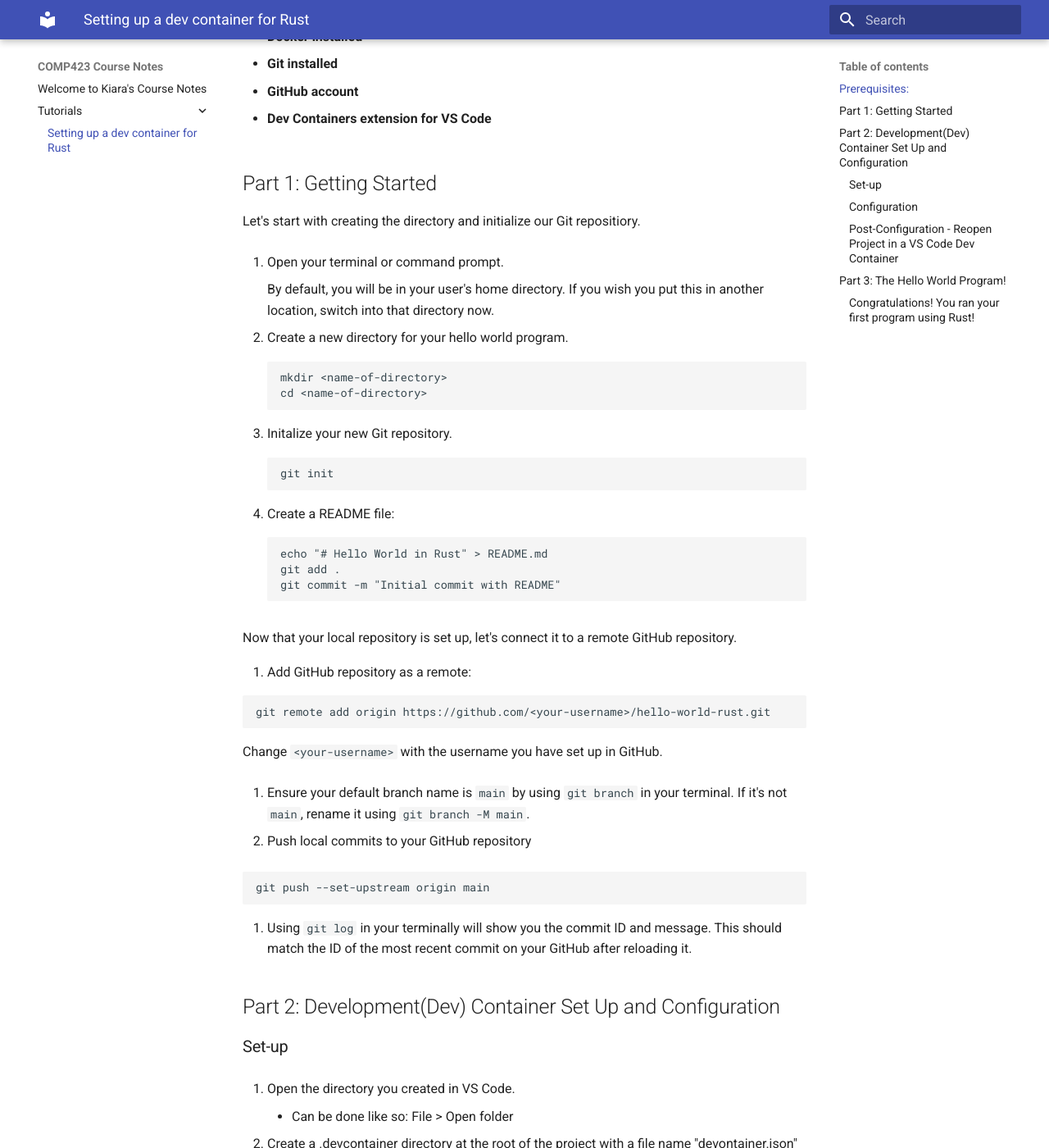
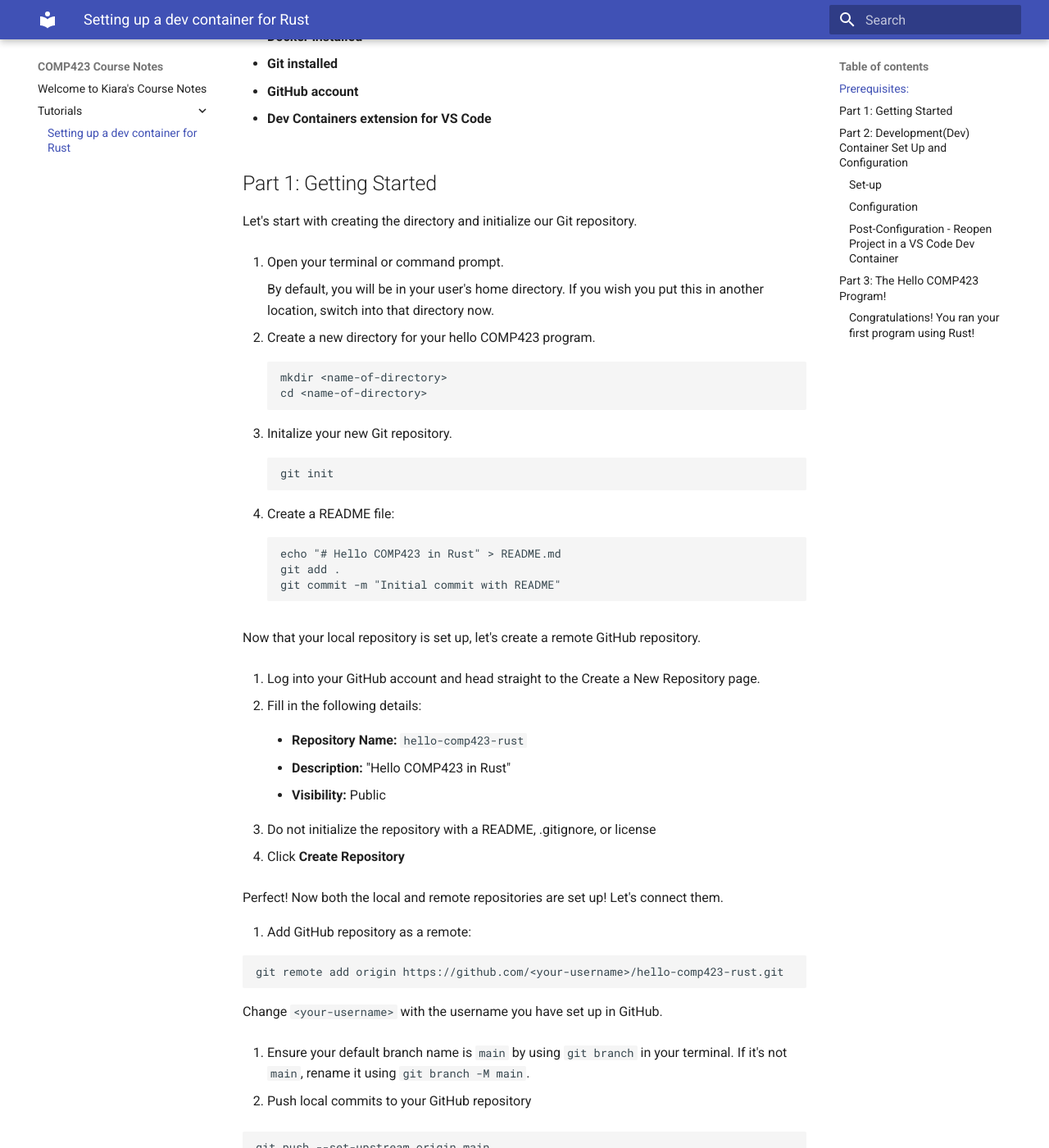
Before and after one commit to kiaras4/comp423-course-notes, an MkDocs documentation site: the page built from docs/tutorials/rust-setup.md, in a window 1280 px wide and 1400 px high, scrolled down 624 px. Shown: the whole window at 82% size. Built offline with MkDocs 1.6.1 and Material for MkDocs 9.7.7, drawn with Linux system fonts in a browser that asks for light colours; some of the changed text lies outside the part shown.

Commit message:
added the remote repository creating and changed the hello worlds to hello comp423

````diff
--- a/docs/tutorials/rust-setup.md
+++ b/docs/tutorials/rust-setup.md
@@ -26,17 +26,17 @@
 
 - **GitHub account**
 
-- **Dev Containers extension for  VS Code**
+- **Dev Containers extension for VS Code**
 
 ## Part 1: Getting Started
 
-Let's start with creating the directory and initialize our Git repositiory.
+Let's start with creating the directory and initialize our Git repository.
 
 1. Open your terminal or command prompt.
 
     By default, you will be in your user's home directory. If you wish you put this in another location, switch into that directory now.
 
-2. Create a new directory for your hello world program.
+2. Create a new directory for your hello COMP423 program.
 
     ```
     mkdir <name-of-directory>
@@ -52,17 +52,33 @@ Let's start with creating the directory and initialize our Git repositiory.
 4. Create a README file:
 
     ```
-    echo "# Hello World in Rust" > README.md
+    echo "# Hello COMP423 in Rust" > README.md
     git add .
     git commit -m "Initial commit with README"
     ```
 
-Now that your local repository is set up, let's connect it to a remote GitHub repository.
+Now that your local repository is set up, let's create a remote GitHub repository.
+
+1. Log into your GitHub account and head straight to the Create a New Repository page.
+
+2. Fill in the following details:
+
+    * **Repository Name:** ``hello-comp423-rust``
+
+    * **Description:**  "Hello COMP423 in Rust"
+
+    * **Visibility:** Public
+
+3. Do not initialize the repository with a README, .gitignore, or license
+
+4. Click **Create Repository**
+
+Perfect! Now both the local and remote repositories are set up! Let's connect them.
 
 1. Add GitHub repository as a remote:
 
 ```
-git remote add origin https://github.com/<your-username>/hello-world-rust.git
+git remote add origin https://github.com/<your-username>/hello-comp423-rust.git
 ```
 
 Change ``<your-username>`` with the username you have set up in GitHub.
@@ -103,7 +119,7 @@ The devcontainer.json file you just created defines the configuration needed for
 
     ```
     {
-        "name": "Rust Hello World",
+        "name": "Rust Hello COMP423",
         "image": "mcr.microsoft.com/vscode/devcontainers/rust:latest"
         "customizations": {
             "vscode": {
@@ -121,18 +137,18 @@ Here we will reopen the project in the container. You can do this by doing ``Ctr
 Once the setup is complete, close the current terminal tab by pressing the trash can button. Open a new terminal in VS Code and run ``rustc --version`` to ensure the dev container is running a recent version of Rust.
 
 
-## Part 3: The Hello World Program!
+## Part 3: The Hello COMP423 Program!
 
-We will be creating your hello world program using Cargo. Cargo is the build system and package manager that Rust uses.
+We will be creating your hello comp423 program using Cargo. Cargo is the build system and package manager that Rust uses.
 
 1. Run these command lines
 
     ```
-    cargo new hello_world --vcs none
+    cargo new hello_comp423 --vcs none
     cd hello_world
     ```
 
-    The first command creates a new directory & project named hello_world. Cargo will have created one directory, called src, and 2 files, Cargo.toml and main.rs(this one is in the src directory). The second command navigates you into the hello_world directory. ``--vcs none`` prevents the command from creating a git repository, which we have already done.
+    The first command creates a new directory & project named hello_comp423. Cargo will have created one directory, called src, and 2 files, Cargo.toml and main.rs(this one is in the src directory). The second command navigates you into the hello_comp423 directory. ``--vcs none`` prevents the command from creating a git repository, which we have already done.
 
     With these lines of code, Cargo has already created the "Hello, World!" in the main.rs file!
 
@@ -174,10 +190,10 @@ We will be creating your hello world program using Cargo. Cargo is the build sys
     To run the compiled source files, run:
 
     ```
-    ./target/debug/hello_world
+    ./target/debug/hello_comp423
     ```
 
-    [comment]:(check-if-the-above-command-is-correct-or-if-it's-just-"./hello-world"-to-run)
+    [comment]:(check-if-the-above-command-is-correct-or-if-it's-just-"./hello-comp423"-to-run)
 
 [comment]:(I-have-to-add-more-about-the-build-in-terms-of-comp-211-gcc-command)
 
````
